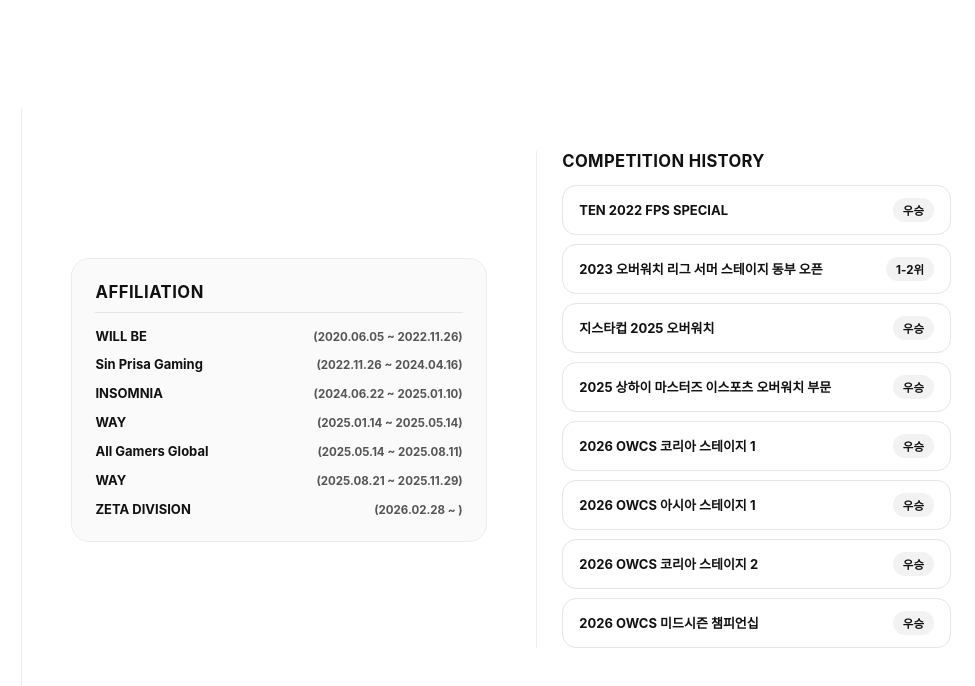
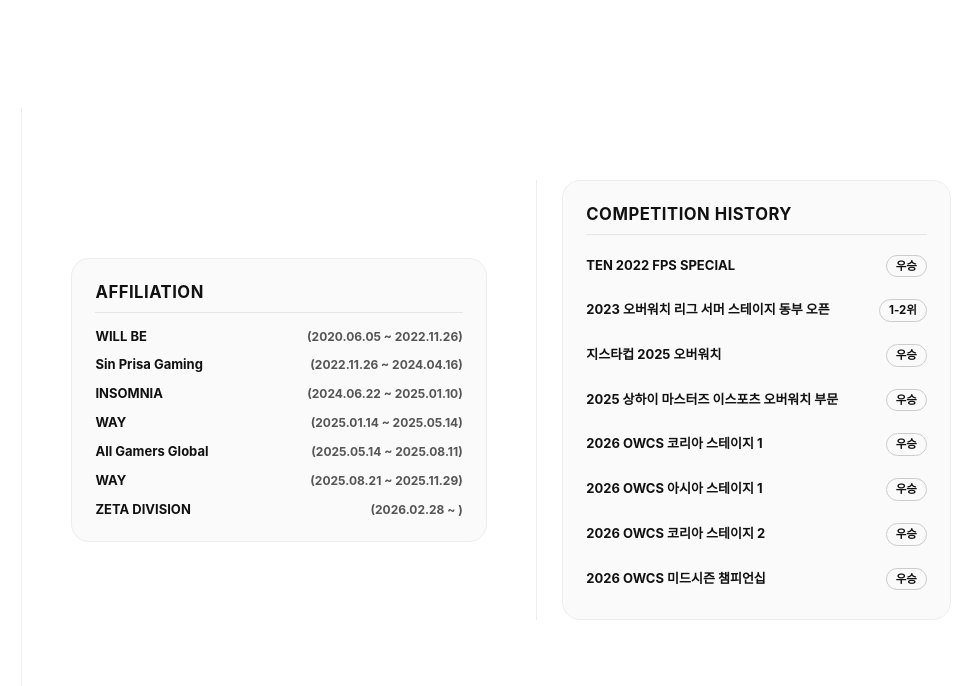
Before and after one commit to MEALGARUARCHIVE/MEALGARU-ARCHIVE, a plain HTML site: page index.html in a window 1280 px wide. Shown: the top 686 px of the page, 305-1280 px from the left. Drawn offline with Linux system fonts and the light colour scheme; a web font is replaced by a local one.

Commit message:
Update index.html

```diff
--- a/index.html
+++ b/index.html
@@ -15,7 +15,7 @@
       font-family: 'Pretendard Variable', Pretendard, -apple-system, BlinkMacSystemFont, system-ui, Roboto, 'Helvetica Neue', 'Segoe UI', 'Apple SD Gothic Neo', 'Noto Sans KR', 'Malgun Gothic', sans-serif;
     }
 
-    /* 1. 흰색 바탕 배경 */
+    /* 1. 흰색 바탕 배경 및 복사 방지 */
     body {
       background-color: #ffffff;
       color: #111111;
@@ -25,6 +25,11 @@
       justify-content: center;
       padding: 48px 24px;
       -webkit-font-smoothing: antialiased;
+      -webkit-user-select: none;
+      -moz-user-select: none;
+      -ms-user-select: none;
+      user-select: none;
+      -webkit-touch-callout: none;
     }
 
     /* 3단 레이아웃: 왼쪽(프로필+소셜+갤러리버튼) / 가운데(AFFILIATION 소속) / 오른쪽(2022~2026 우승 및 1-2위 경력) */
@@ -104,6 +109,7 @@
       font-variation-settings: 'wght' 800;
       color: #111111;
     }
+
     /* 1-1 ~ 1-4 소셜 링크 영역: 2열 배치 & 둥근 박스 (가변 축 600) */
     .social-grid {
       width: 100%;
@@ -217,7 +223,7 @@
       gap: 10px;
     }
 
-    /* 팀명 및 활동 기간: 색상 표기 없이 가변 축 650 */
+    /* 팀명 및 활동 기간: 색상 표기 없이 가변 축 650 (왼쪽 팀명 / 오른쪽 기간 양끝 정렬) */
     .team-list li {
       font-size: clamp(13px, 1vw, 14.5px);
       line-height: 1.45;
@@ -239,11 +245,12 @@
     }
 
     .team-period {
-      font-size: clamp(11.5px, 0.9vw, 13px);
+      font-size: clamp(12px, 0.92vw, 13.5px);
       font-weight: 650;
       font-variation-settings: 'wght' 650;
       color: #555555;
       white-space: nowrap;
+      text-align: right;
     }
 
     /* ================= RIGHT SECTION (2022~2026 우승 및 1-2위 경력) ================= */
@@ -256,58 +263,72 @@
       min-width: 0;
     }
 
+    /* AFFILIATION과 동일한 형태의 둥근 박스 */
+    .competition-history-box {
+      width: 100%;
+      text-align: left;
+      background-color: #fafafa;
+      border: 1px solid #ededed;
+      border-radius: 18px;
+      padding: clamp(18px, 1.8vw, 24px);
+    }
+
     /* COMPETITION HISTORY 제목: 대문자 / 가변 축 700 */
     .section-heading {
       font-size: clamp(16px, 1.3vw, 19px);
-      letter-spacing: 0.02em;
+      letter-spacing: 0.03em;
       text-transform: uppercase;
       font-weight: 700;
       font-variation-settings: 'wght' 700;
       color: #111111;
       margin-bottom: 14px;
+      padding-bottom: 10px;
+      border-bottom: 1px solid #e5e5e5;
     }
 
     .career-list {
       list-style: none;
       display: flex;
       flex-direction: column;
-      gap: 9px;
+      gap: 10px;
     }
 
+    /* 항목 흰색 배경 및 테두리 제거 + 배지 양끝 정렬 */
     .career-item {
-      background-color: #ffffff;
-      border: 1px solid #e5e5e5;
-      border-radius: 14px;
-      padding: 12px 16px;
+      background-color: transparent;
+      border: none;
+      border-radius: 0;
+      padding: 6px 0;
       display: flex;
-      align-items: center;
+      align-items: baseline;
       justify-content: space-between;
       gap: 12px;
-      transition: border-color 0.2s ease, transform 0.2s ease;
-    }
-
-    .career-item:hover {
-      border-color: #111111;
-      transform: translateY(-1px);
+      font-size: clamp(13px, 1vw, 14.5px);
+      line-height: 1.45;
+      font-weight: 650;
+      font-variation-settings: 'wght' 650;
+      color: #111111;
     }
 
     /* 대회명: 가변 축 650 */
     .career-title {
       font-size: clamp(13px, 1vw, 14.5px);
-      line-height: 1.4;
+      line-height: 1.45;
       font-weight: 650;
       font-variation-settings: 'wght' 650;
       color: #111111;
     }
 
-    /* 결과 배지(우승 / 1-2위): 가변 축 650 */
+    /* 결과 배지(우승 / 1-2위): 가변 축 650 + 연한 테두리 + 오른쪽 끝 정렬 */
     .career-badge {
+      display: inline-block;
       font-size: clamp(11.5px, 0.9vw, 12.5px);
       font-weight: 650;
       font-variation-settings: 'wght' 650;
       color: #111111;
-      background-color: #f2f2f2;
-      padding: 4px 10px;
+      background-color: transparent;
+      border: 1px solid #cccccc;
+      padding: 2px 9px;
       border-radius: 999px;
       white-space: nowrap;
       flex-shrink: 0;
@@ -539,7 +560,7 @@
 </head>
 <body>
   <main class="archive-container">
-    <!-- 1. 왼쪽 섹션: 프로필 + MEALGARU (900) + POSITION (700) TANK (800) + 소셜 링크 (700) + PHOTO / PHOTO CARD (700) -->
+    <!-- 1. 왼쪽 섹션: 프로필 + MEALGARU (900) + POSITION (700) TANK (800) + 소셜 링크 (600) + PHOTO / PHOTO CARD (600) -->
     <section class="left-section">
       <div class="profile-wrapper">
         <!-- 깃허브 저장소 루트에 업로드한 profile.png 파일 연결 -->
@@ -558,7 +579,7 @@
         <span class="pos-value">TANK</span>
       </p>
 
-      <!-- 1-1 ~ 1-4. 소셜 링크 (대문자 / 로고 필수 / 로고 옆 텍스트 / 가변 축 700 / 둥근 박스) -->
+      <!-- 1-1 ~ 1-4. 소셜 링크 (대문자 / 로고 필수 / 로고 옆 텍스트 / 가변 축 600 / 둥근 박스) -->
       <div class="social-grid">
         <!-- 1-1. DISCORD -->
         <a href="https://discord.com/invite/qF5ASqCtft" target="_blank" rel="noopener noreferrer" class="social-card">
@@ -664,6 +685,7 @@
 
     <!-- 3. 오른쪽 섹션: COMPETITION HISTORY (700) + 2022~2026년 '우승' 및 '1-2위' 항목 (650) -->
     <section class="right-section">
+      <div class="competition-history-box">
         <h2 class="section-heading">COMPETITION HISTORY</h2>
         <ul class="career-list">
           <li class="career-item">
@@ -699,6 +721,7 @@
             <span class="career-badge">우승</span>
           </li>
         </ul>
+      </div>
     </section>
   </main>
 
@@ -855,6 +878,18 @@
       }
     }
 
+    // 페이지 내 텍스트 복사, 드래그, 우클릭 및 복사 단축키 차단
+    document.addEventListener('copy', (e) => e.preventDefault());
+    document.addEventListener('cut', (e) => e.preventDefault());
+    document.addEventListener('selectstart', (e) => e.preventDefault());
+    document.addEventListener('dragstart', (e) => e.preventDefault());
+    document.addEventListener('contextmenu', (e) => e.preventDefault());
+    document.addEventListener('keydown', (e) => {
+      if ((e.ctrlKey || e.metaKey) && ['c', 'x', 'a', 'u', 's'].includes(e.key.toLowerCase())) {
+        e.preventDefault();
+      }
+    });
+
     window.addEventListener('DOMContentLoaded', renderViewByQuery);
   </script>
 </body>
```
Lines whose indentation alone changed are shown as unchanged.
